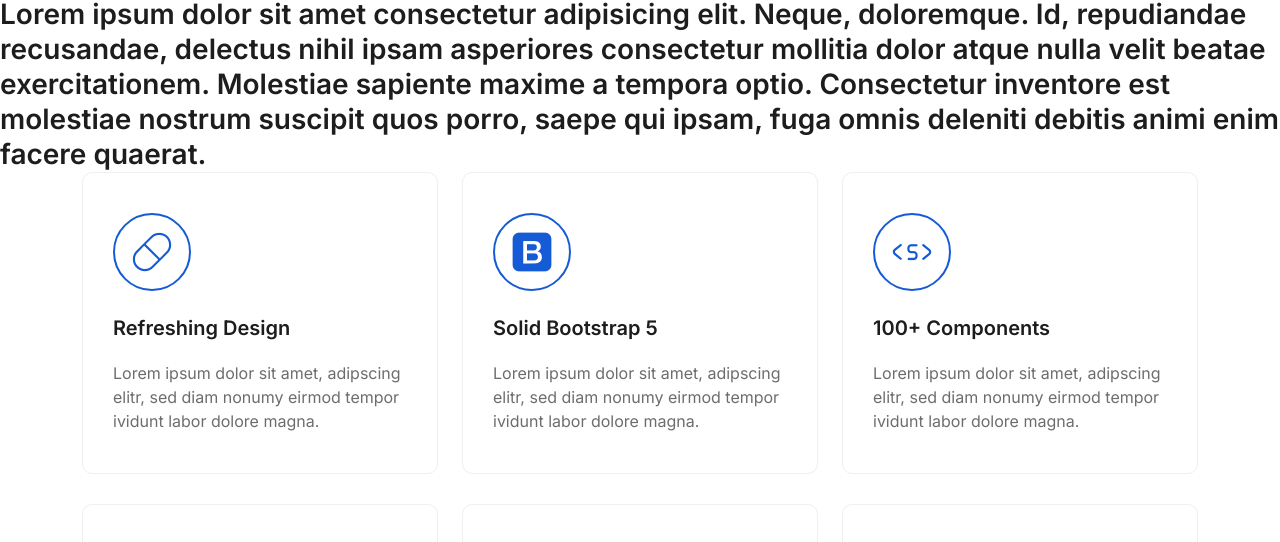
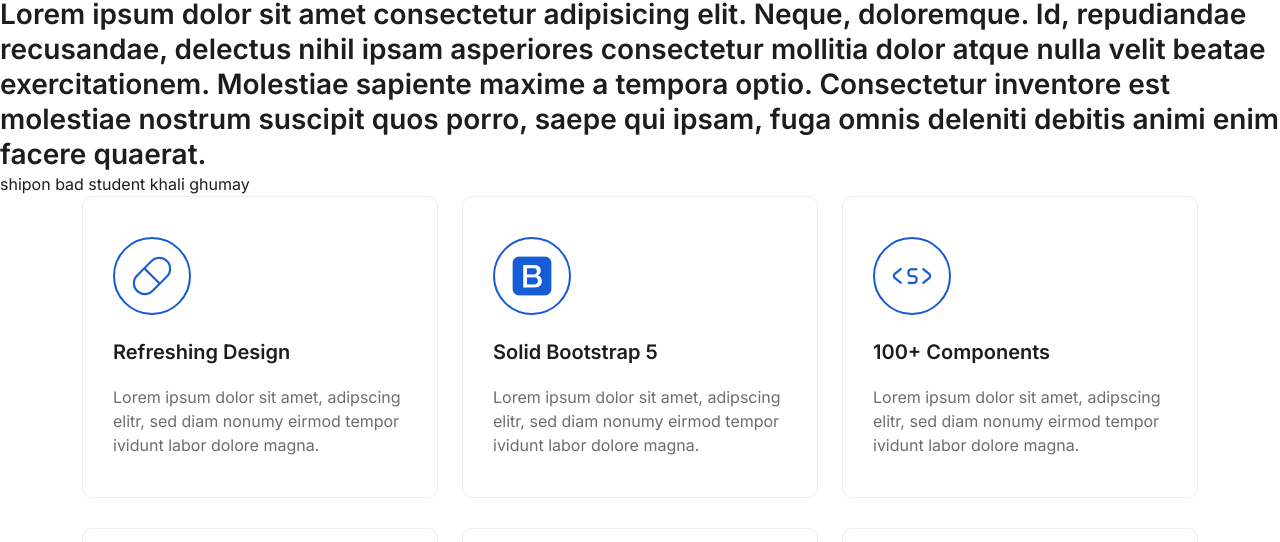
Before and after one commit to git12nazneen/template, a plain HTML site: page index.html in a window 1280 px wide. Shown: the part 190-732 px from the top of the page. Drawn offline with Linux system fonts and the light colour scheme.

Commit message:
solved this add

```diff
--- a/index.html
+++ b/index.html
@@ -61,6 +61,9 @@
     <div>
         <div>
              <h3>Lorem ipsum dolor sit amet consectetur adipisicing elit. Neque, doloremque. Id, repudiandae recusandae, delectus nihil ipsam asperiores consectetur mollitia dolor atque nulla velit beatae exercitationem. Molestiae sapiente maxime a tempora optio. Consectetur inventore est molestiae nostrum suscipit quos porro, saepe qui ipsam, fuga omnis deleniti debitis animi enim facere quaerat.</h3>
+
+
+             <span>shipon bad student khali ghumay</span>
         </div>
     </div>
 </section>
```
